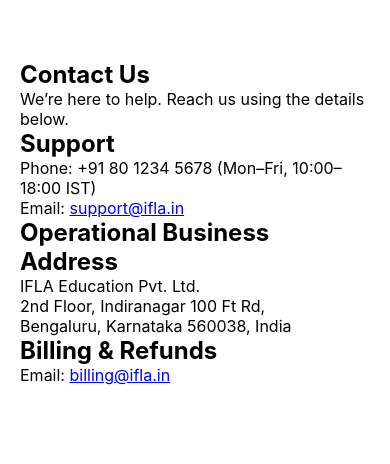
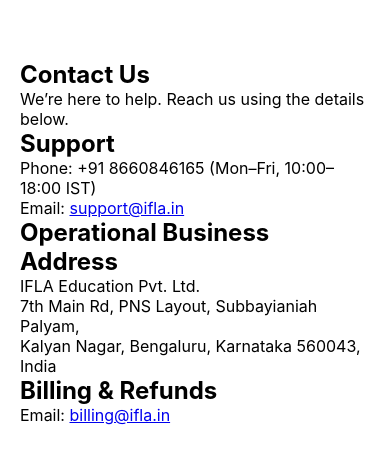
Before and after one commit to iflaedu-maker/ifla-backend, a Django app: page /contact-us/ in a window 390 px wide. Shown: the top 464 px of the page. Run offline with Django 4.2, Linux system fonts and the light colour scheme.

Commit message:
Update phone number to +91 8660846165 and office address across policies

```diff
--- a/templates/contact_policy.html
+++ b/templates/contact_policy.html
@@ -14,15 +14,15 @@
 
         <h2>Support</h2>
         <p>
-            Phone: +91 80 1234 5678 (Mon–Fri, 10:00–18:00 IST)<br>
+            Phone: +91 8660846165 (Mon–Fri, 10:00–18:00 IST)<br>
             Email: <a href="mailto:support@ifla.in">support@ifla.in</a>
         </p>
 
         <h2>Operational Business Address</h2>
         <p>
             IFLA Education Pvt. Ltd.<br>
-            2nd Floor, Indiranagar 100 Ft Rd,<br>
-            Bengaluru, Karnataka 560038, India
+            7th Main Rd, PNS Layout, Subbayianiah Palyam,<br>
+            Kalyan Nagar, Bengaluru, Karnataka 560043, India
         </p>
 
         <h2>Billing & Refunds</h2>
--- a/templates/privacy.html
+++ b/templates/privacy.html
@@ -33,7 +33,7 @@
         <p>You may request access, correction, or deletion of your personal data by contacting us.</p>
 
         <h2>Contact</h2>
-        <p>Email: <a href="mailto:privacy@ifla.in">privacy@ifla.in</a> | Phone: +91 80 1234 5678</p>
+        <p>Email: <a href="mailto:privacy@ifla.in">privacy@ifla.in</a> | Phone: +91 8660846165</p>
     </section>
 </body>
 </html>
```
Also changed, not shown: RAZORPAY_POLICY_HOSTING.md (+1 -1 lines).
